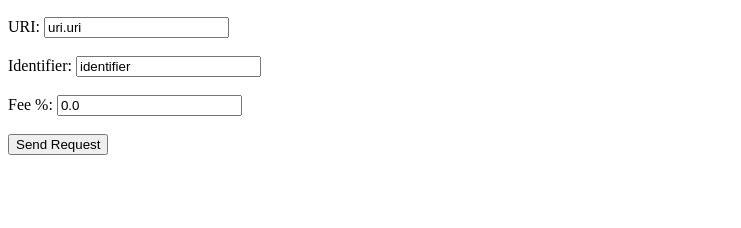
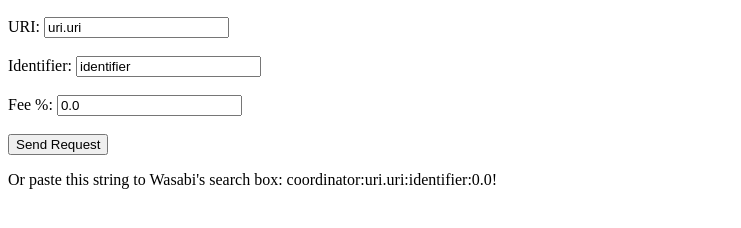
Before and after one commit to turbolay/TestCoordinatorMagicString, a plain HTML site: page index.html in a window 1280 px wide. Shown: the part 110-338 px from the top of the page, without its empty margins (0-741 px from the left). Drawn offline with Linux system fonts and the light colour scheme.

Commit message:
Update index.html

```diff
--- a/index.html
+++ b/index.html
@@ -6,29 +6,39 @@
 <body>
     <h1>Tell Wasabi to connect to a specific coordinator.</h1>
     <h2>Wasabi must be opened to use this command and will quit directly</h2>
-
     <!-- Input fields for customization -->
     <label for="uriInput">URI:</label>
     <input type="text" id="uriInput" value="uri.uri"><br><br>
-
     <label for="identifierInput">Identifier:</label>
     <input type="text" id="identifierInput" value="identifier"><br><br>
-
     <label for="feeInput">Fee %:</label>
     <input type="text" id="feeInput" value="0.0"><br><br>
+    <button id="sendRequest">Send Request</button>
+    <p id="finalString"></p>
+    <script>
+        function updateFinalString() {
+            var uri = document.getElementById('uriInput').value;
+            var identifier = document.getElementById('identifierInput').value;
+            var fee = document.getElementById('feeInput').value;
+            var finalString = "coordinator:" + uri + ":" + identifier + ":" + fee + "!";
+            document.getElementById('finalString').innerHTML = "Or paste this string to Wasabi's search box: " + finalString;
+        }
 
-    <button id="sendRequest">Send Request</button>
+        // Update final string when inputs change
+        document.getElementById('uriInput').addEventListener('input', updateFinalString);
+        document.getElementById('identifierInput').addEventListener('input', updateFinalString);
+        document.getElementById('feeInput').addEventListener('input', updateFinalString);
 
-    <script>
+        // Initial update
+        updateFinalString();
+
         document.getElementById('sendRequest').addEventListener('click', function() {
             // Get values from input fields
             var uri = document.getElementById('uriInput').value;
             var identifier = document.getElementById('identifierInput').value;
             var fee = document.getElementById('feeInput').value;
-
             // Construct the body to be sent
-            var bodyContent = "coordinator:" + uri + ":" + identifier + ":" + fee;
-
+            var bodyContent = "coordinator:" + uri + ":" + identifier + ":" + fee + "!";
             // Send POST request
             fetch('http://localhost:37128', {
                 method: 'POST',
```
